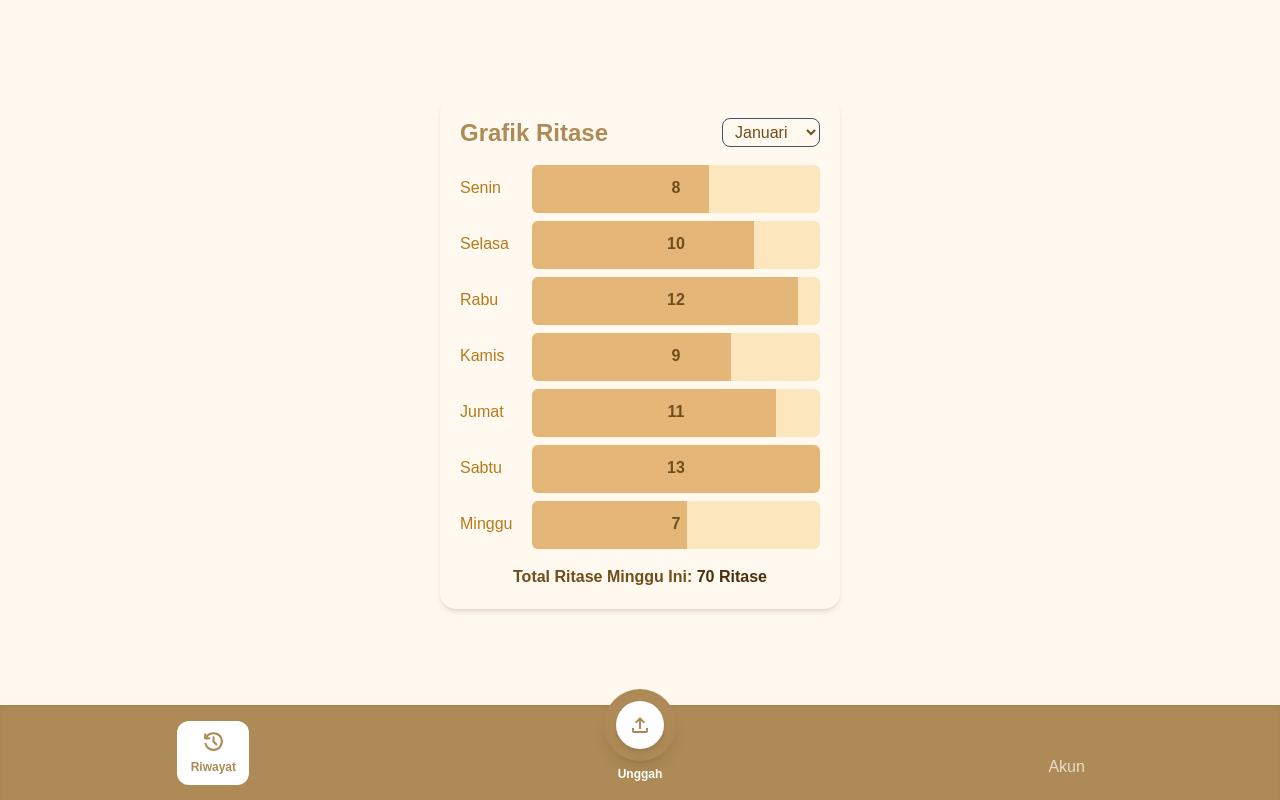
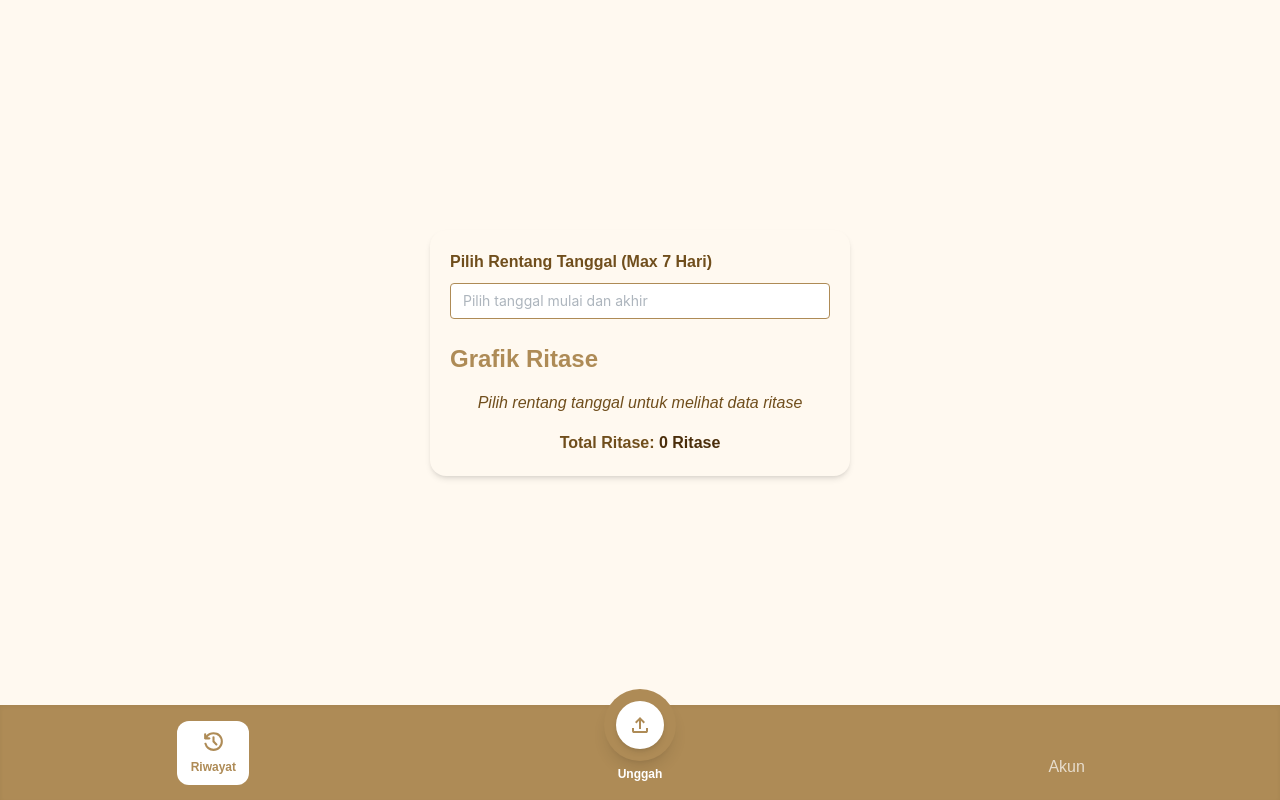
Before and after one commit to pt-hms/pt-hms, a Next.js app: page /driver/history in a window 1280 px wide. Built offline with nearby package versions, Linux system fonts and the light colour scheme; some icons are missing.

Commit message:
update grafik page

```diff
--- a/package.json
+++ b/package.json
@@ -9,8 +9,10 @@
   },
   "dependencies": {
     "@mantine/core": "^8.3.3",
+    "@mantine/dates": "^8.3.3",
     "@mantine/form": "^8.3.3",
     "@mantine/hooks": "^8.3.3",
+    "dayjs": "^1.11.18",
     "next": "15.5.4",
     "next-pwa": "^5.6.0",
     "react": "19.1.0",
--- /dev/null
+++ b/src/app/driver/coba/page.js
@@ -0,0 +1,120 @@
+"use client";
+import { useState, useMemo } from "react";
+import { DatePickerInput } from "@mantine/dates";
+import dayjs from "dayjs";
+import "dayjs/locale/id";
+import isBetween from "dayjs/plugin/isBetween";
+dayjs.extend(isBetween);
+
+export default function Page() {
+    const [range, setRange] = useState([null, null]);
+
+    // === 🗓️ DATA STATIS ===
+    const dataRitase = [
+        { tanggal: "2025-10-01", jumlah: 10 },
+        { tanggal: "2025-10-02", jumlah: 12 },
+        { tanggal: "2025-10-03", jumlah: 8 },
+        { tanggal: "2025-10-04", jumlah: 14 },
+        { tanggal: "2025-10-05", jumlah: 15 },
+        { tanggal: "2025-10-06", jumlah: 11 },
+        { tanggal: "2025-10-07", jumlah: 13 },
+        { tanggal: "2025-10-08", jumlah: 17 },
+        { tanggal: "2025-10-09", jumlah: 19 },
+        { tanggal: "2025-10-10", jumlah: 9 },
+        { tanggal: "2025-10-11", jumlah: 7 },
+        { tanggal: "2025-10-12", jumlah: 20 },
+    ];
+
+    // === 🔒 Batasi rentang maksimal 7 hari ===
+    const excludeDate = (date) => {
+        if (!range[0]) return false;
+        const start = dayjs(range[0]);
+        const diff = dayjs(date).diff(start, "day");
+        return diff > 7 || diff < 0;
+    };
+
+    // === 🔍 Filter data berdasarkan tanggal terpilih ===
+    const filteredData = useMemo(() => {
+        if (!range[0] || !range[1]) return [];
+        return dataRitase
+            .filter((d) =>
+                dayjs(d.tanggal).isBetween(range[0], range[1], "day", "[]")
+            )
+            .map((d) => ({
+                ...d,
+                hari: dayjs(d.tanggal).locale("id").format("dddd"),
+            }));
+    }, [range]);
+
+    // === 📊 Hitung total dan maksimum untuk grafik ===
+    const total = filteredData.reduce((a, b) => a + b.jumlah, 0);
+    const max = Math.max(...filteredData.map((d) => d.jumlah), 0);
+
+    return (
+        <div className="w-full flex justify-center items-center min-h-screen pb-[94px]">
+            <div className="bg-[#FFF9F0] p-5 rounded-2xl shadow-md w-full max-w-[420px]">
+                {/* PILIH RENTANG TANGGAL */}
+                <div className="flex flex-col mb-6">
+                    <label className="text-[#704E1C] font-semibold mb-2">
+                        Pilih Rentang Tanggal (Max 7 Hari)
+                    </label>
+                    <DatePickerInput
+                        type="range"
+                        locale="id"
+                        value={range}
+                        onChange={setRange}
+                        excludeDate={excludeDate}
+                        valueFormat="DD MMM YYYY"
+                        placeholder="Pilih tanggal mulai dan akhir"
+                        styles={{
+                            input: { cursor: "pointer", borderColor: "#AE8B56" },
+                        }}
+                    />
+                </div>
+
+                {/* HEADER */}
+                <div className="flex justify-between items-center mb-4">
+                    <h2 className="font-bold text-2xl text-[#AE8B56]">Grafik Ritase</h2>
+                    {range[0] && range[1] && (
+                        <span className="text-[#704E1C] text-sm font-medium">
+                            {dayjs(range[0]).format("DD MMM")} -{" "}
+                            {dayjs(range[1]).format("DD MMM YYYY")}
+                        </span>
+                    )}
+                </div>
+
+                {/* GRAFIK */}
+                {filteredData.length > 0 ? (
+                    <div className="flex flex-col gap-2 mb-4">
+                        {filteredData.map((item) => (
+                            <div key={item.tanggal} className="flex items-center gap-2">
+                                <span className="w-20 text-[#B8791B] font-medium capitalize">
+                                    {item.hari}
+                                </span>
+                                <div className="flex-1 bg-[#FCE6BE] h-12 rounded-md relative overflow-hidden">
+                                    <div
+                                        className="bg-[#E4B778] h-full transition-all duration-500"
+                                        style={{ width: `${(item.jumlah / max) * 100}%` }}
+                                    ></div>
+                                    <span className="absolute inset-0 flex justify-center items-center text-[#704E1C] font-semibold">
+                                        {item.jumlah}
+                                    </span>
+                                </div>
+                            </div>
+                        ))}
+                    </div>
+                ) : (
+                    <p className="text-center text-[#704E1C] italic mb-4">
+                        Pilih rentang tanggal untuk melihat data ritase
+                    </p>
+                )}
+
+                {/* TOTAL */}
+                <p className="text-[#704E1C] font-semibold text-center">
+                    Total Ritase:{" "}
+                    <span className="font-bold text-[#4B2E0B]">{total} Ritase</span>
+                </p>
+            </div>
+        </div>
+    );
+}
--- a/src/app/driver/history/page.js
+++ b/src/app/driver/history/page.js
@@ -1,68 +1,96 @@
 "use client";
-import { useState } from "react";
+import { useState, useMemo } from "react";
+import { DatePickerInput } from "@mantine/dates";
+import dayjs from "dayjs";
+import "dayjs/locale/id";
+import isBetween from "dayjs/plugin/isBetween";
+dayjs.extend(isBetween);
 
 export default function Page() {
-  // Data berdasarkan bulan
-  const dataPerBulan = {
-    Januari: [
-      { hari: "Senin", jumlah: 8 },
-      { hari: "Selasa", jumlah: 10 },
-      { hari: "Rabu", jumlah: 12 },
-      { hari: "Kamis", jumlah: 9 },
-      { hari: "Jumat", jumlah: 11 },
-      { hari: "Sabtu", jumlah: 13 },
-      { hari: "Minggu", jumlah: 7 },
-    ],
-    Februari: [
-      { hari: "Senin", jumlah: 14 },
-      { hari: "Selasa", jumlah: 11 },
-      { hari: "Rabu", jumlah: 14 },
-      { hari: "Kamis", jumlah: 14 },
-      { hari: "Jumat", jumlah: 14 },
-      { hari: "Sabtu", jumlah: 14 },
-      { hari: "Minggu", jumlah: 100 },
-    ],
-    Maret: [
-      { hari: "Senin", jumlah: 15 },
-      { hari: "Selasa", jumlah: 18 },
-      { hari: "Rabu", jumlah: 20 },
-      { hari: "Kamis", jumlah: 19 },
-      { hari: "Jumat", jumlah: 16 },
-      { hari: "Sabtu", jumlah: 17 },
-      { hari: "Minggu", jumlah: 21 },
-    ],
+  const [range, setRange] = useState([null, null]);
+
+  // === 🗓️ DATA STATIS ===
+  const dataRitase = [
+    { tanggal: "2025-10-01", jumlah: 10 },
+    { tanggal: "2025-10-02", jumlah: 12 },
+    { tanggal: "2025-10-03", jumlah: 8 },
+    { tanggal: "2025-10-04", jumlah: 14 },
+    { tanggal: "2025-10-05", jumlah: 15 },
+    { tanggal: "2025-10-06", jumlah: 11 },
+    { tanggal: "2025-10-07", jumlah: 13 },
+    { tanggal: "2025-10-08", jumlah: 17 },
+    { tanggal: "2025-10-09", jumlah: 19 },
+    { tanggal: "2025-10-10", jumlah: 9 },
+    { tanggal: "2025-10-11", jumlah: 7 },
+    { tanggal: "2025-10-12", jumlah: 20 },
+  ];
+
+  // === 🔒 Batasi rentang maksimal 7 hari ===
+  const excludeDate = (date) => {
+    if (!range[0]) return false;
+    const start = dayjs(range[0]);
+    const diff = dayjs(date).diff(start, "day");
+    return diff > 7 || diff < 0;
   };
 
-  const bulanList = Object.keys(dataPerBulan);
+  // === 🔍 Filter data berdasarkan tanggal terpilih ===
+  const filteredData = useMemo(() => {
+    if (!range[0] || !range[1]) return [];
+    return dataRitase
+      .filter((d) =>
+        dayjs(d.tanggal).isBetween(range[0], range[1], "day", "[]")
+      )
+      .map((d) => ({
+        ...d,
+        hari: dayjs(d.tanggal).locale("id").format("dddd"),
+      }));
+  }, [range]);
 
-  const [bulan, setBulan] = useState(bulanList[0]);
-
-  const data = dataPerBulan[bulan];
-  const total = data.reduce((a, b) => a + b.jumlah, 0);
-  const max = Math.max(...data.map((d) => d.jumlah));
+  // === 📊 Hitung total dan maksimum untuk grafik ===
+  const total = filteredData.reduce((a, b) => a + b.jumlah, 0);
+  const max = Math.max(...filteredData.map((d) => d.jumlah), 0);
 
   return (
     <div className="w-full flex justify-center items-center min-h-screen pb-[94px]">
-      <div className="bg-[#FFF9F0] p-5 rounded-2xl shadow-md w-full max-w-[400px]">
+      <div className="bg-[#FFF9F0] p-5 rounded-2xl shadow-md w-full max-w-[420px]">
+        {/* PILIH RENTANG TANGGAL */}
+        <div className="flex flex-col mb-6">
+          <label className="text-[#704E1C] font-semibold mb-2">
+            Pilih Rentang Tanggal (Max 7 Hari)
+          </label>
+          <DatePickerInput
+            type="range"
+            locale="id"
+            value={range}
+            onChange={setRange}
+            excludeDate={excludeDate}
+            valueFormat="DD MMM YYYY"
+            placeholder="Pilih tanggal mulai dan akhir"
+            styles={{
+              input: { cursor: "pointer", borderColor: "#AE8B56" },
+            }}
+          />
+        </div>
+
+        {/* HEADER */}
         <div className="flex justify-between items-center mb-4">
           <h2 className="font-bold text-2xl text-[#AE8B56]">Grafik Ritase</h2>
-          <select
-            value={bulan}
-            onChange={(e) => setBulan(e.target.value)}
-            className="bg-[#FFF9F0] border border-slate-600 rounded-lg text-[#704E1C] text-sm px-2 py-1"
-          >
-            {bulanList.map((b) => (
-              <option key={b} value={b}>
-                {b}
-              </option>
-            ))}
-          </select>
+          {range[0] && range[1] && (
+            <span className="text-[#704E1C] text-sm font-medium">
+              {dayjs(range[0]).format("DD MMM")} -{" "}
+              {dayjs(range[1]).format("DD MMM YYYY")}
+            </span>
+          )}
         </div>
 
+        {/* GRAFIK */}
+        {filteredData.length > 0 ? (
           <div className="flex flex-col gap-2 mb-4">
-          {data.map((item) => (
-            <div key={item.hari} className="flex items-center gap-2">
-              <span className="w-16 text-[#B8791B] font-medium">{item.hari}</span>
+            {filteredData.map((item) => (
+              <div key={item.tanggal} className="flex items-center gap-2">
+                <span className="w-20 text-[#B8791B] font-medium capitalize">
+                  {item.hari}
+                </span>
                 <div className="flex-1 bg-[#FCE6BE] h-12 rounded-md relative overflow-hidden">
                   <div
                     className="bg-[#E4B778] h-full transition-all duration-500"
@@ -75,9 +103,15 @@ export default function Page() {
               </div>
             ))}
           </div>
+        ) : (
+          <p className="text-center text-[#704E1C] italic mb-4">
+            Pilih rentang tanggal untuk melihat data ritase
+          </p>
+        )}
 
+        {/* TOTAL */}
         <p className="text-[#704E1C] font-semibold text-center">
-          Total Ritase Minggu Ini:{" "}
+          Total Ritase:{" "}
           <span className="font-bold text-[#4B2E0B]">{total} Ritase</span>
         </p>
       </div>
--- a/src/app/layout.js
+++ b/src/app/layout.js
@@ -1,5 +1,5 @@
 import "@mantine/core/styles.css";
-
+import "@mantine/dates/styles.css";
 import { Geist, Geist_Mono } from "next/font/google";
 import "./globals.css";
 import { MantineProvider } from "@mantine/core";
```
Also changed, not shown: 1 other file (tests, documents, lock files or other folders). Lines whose indentation alone changed are shown as unchanged.
